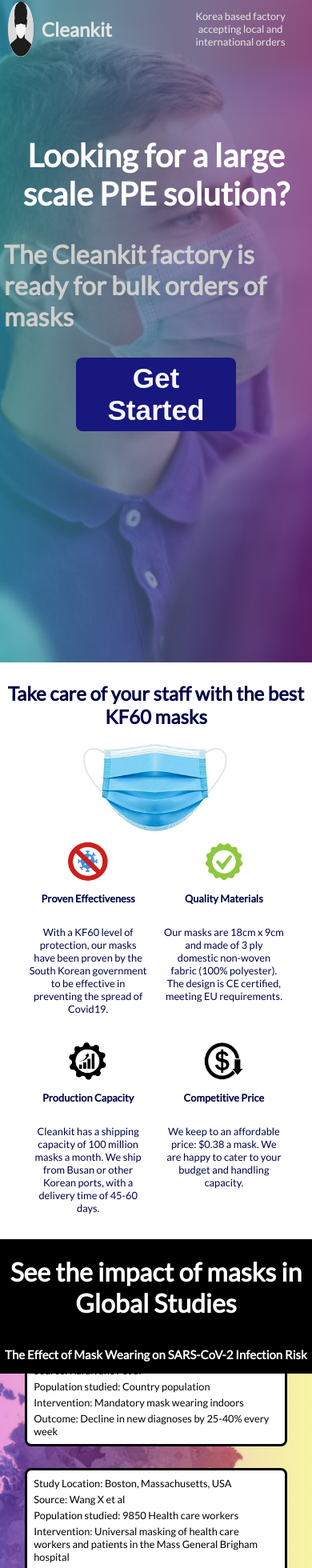
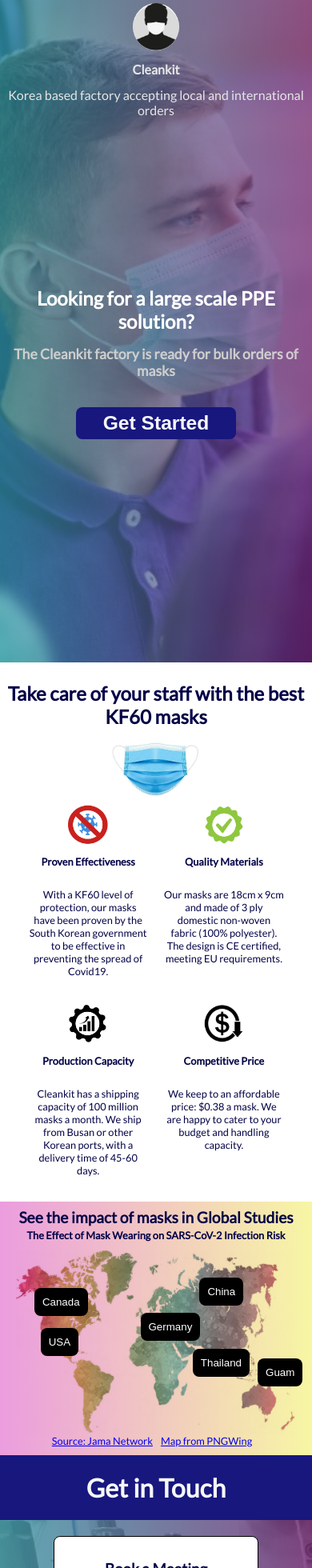
Before and after one commit to martinrombach88/b2b_masks_landing_page, a React (Create React App) app: page / in a window 390 px wide. Shown: the part 16-1976 px from the top of the page at 80% size. Built offline with nearby package versions, Linux system fonts and the light colour scheme; the HTML template or start-up script is replaced by a standard one.

Commit message:
responsive design for mobile 99%

```diff
--- a/src/ContactForm.js
+++ b/src/ContactForm.js
@@ -15,86 +15,26 @@
   }
 
   return (
+
     <div id="contact">
         <div className="overlay" id="contactOverlay"></div>
+
         <div id="contactHeader">
+
             <div className="logoDiv" id='contactLogoDiv'>
                 <img src={maskLogo} alt="logo" id="logo"/>
                 <h2>Cleankit</h2>
             </div>
+
             <h1>Get in Touch</h1>
         </div>
 
         <div id="contactContainer">
 
-              <div id='contactForm' className="contactBorder">
-
-              <div id="contactBooking">
-              <h2>Book a Meeting</h2>
-                <p>To schedule a meeting with the Cleankit Sales Team, fill in the form
-                and click 'Submit'. You will receive a confirmation email soon after.</p>
+                    <div className="contactOption contactBorder" id="book">
+                        <h3>Book a Meeting</h3>
+                        <button>Open Form</button>
                       </div>
-
-              <form>
-                  <div className="formDiv">
-                    <div className="formField">
-                      <label htmlFor="firstName">First Name</label>
-                      <input type="text" name="firstName"/>
-                    </div>
-
-                <div className="formField">
-                  <label htmlFor="lastName">Last Name</label>
-                  <input type="text" name="lastName"/>
-                </div>
-              </div>
-
-              <div className="formDiv">
-                <div className="formField">
-                  <label htmlFor="phoneNumber">Phone Number</label>
-                  <input type="phone" name="phoneNumber"/>
-                </div>
-
-                <div className="formField">
-                  <label htmlFor="email">Email</label>
-                  <input type="email" name="email"/>
-                </div>
-              </div>
-
-                <div className="formDiv">
-                  <div className="formField">
-                    <label htmlFor="company">Company Name</label>
-                    <input type="text" name="company"/>
-                  </div>
-
-                  <div className="formField">
-                    <label htmlFor="website">Website</label>
-                    <input type="url" name="website"/>
-                  </div>
-                </div>
-
-              <div className="formDiv" id="meetingInput">
-                <div className="formField">
-                    <label htmlFor="date">Meeting Date</label>
-                    <input type="date" name="date"/>
-                </div>
-
-                <div className="formField">
-                    <label htmlFor="time">Meeting Time</label>
-                    <input type="time" name="time"/>
-                </div>
-
-              </div>
-
-            <div className="formDiv">
-              <div className="formField">
-                  <input onClick={formCancel} type="submit" name="submit" value="Submit"/>
-              </div>
-            </div>
-        </form>
-
-    </div>
-
-                <div id="optionDiv">
 
                       <div className="contactOption contactBorder" id="phone">
                         <h3>Call us directly</h3>
@@ -107,10 +47,8 @@
                       </div>
 
         </div>
+
     </div>
-        </div>
-
-
 
 
 
--- a/src/HeroImage.js
+++ b/src/HeroImage.js
@@ -5,7 +5,7 @@
         <div id="firstContainer" >
             <div className="overlay" id="firstOverlay"></div>
             <div id="topBar">
-                <div className="logoDiv"><img src={maskLogo} alt="logo" id="logo"/>
+                <div id="logoDiv"><img src={maskLogo} alt="logo" id="logo"/>
                 <h2>Cleankit</h2></div>
                 <p>Korea based factory accepting local and international orders</p>
             </div>
--- a/src/InteractiveMap.js
+++ b/src/InteractiveMap.js
@@ -99,8 +99,8 @@
                 <h3>The Effect of Mask Wearing on SARS-CoV-2 Infection Risk</h3>
                 </div>
                 <img id="worldMap" src={worldMap} alt="world map"/>
-                <img id="mediaQueriesWorldMap" src={worldMap2} alt="world map" />
-                <img id="mediaQueriesWorldMap2" src={worldMap3} alt="world map" />
+                {/* <img id="mediaQueriesWorldMap" src={worldMap2} alt="world map" />
+                <img id="mediaQueriesWorldMap2" src={worldMap3} alt="world map" /> */}
                 <button id="study_1_btn" className={`mapButton ${btn1Visible ? "" : "hidden"}`} onClick={() => btnBoxChange('study_1')}>Canada</button>
 
                 <button id="study_2_btn" className={`mapButton ${btn2Visible ? "" : "hidden"}`} onClick={() => btnBoxChange('study_2')}>USA</button>
--- a/src/index.css
+++ b/src/index.css
@@ -1,7 +1,6 @@
 @import url('https://fonts.googleapis.com/css2?family=Roboto+Condensed:ital,wght@0,400;0,700;1,400&display=swap');
 
 @import url('https://fonts.googleapis.com/css2?family=Lato&display=swap');
-
 
 
 body {
@@ -12,7 +11,11 @@
   color:rgb(3, 3, 71);
 }
 
-/*  ~~~~~~~~~~~~~~~~ TOP BAR ~~~~~~~~~~~~~~~~ */
+h1, h2, h3 {
+  text-align: center;
+}
+
+/*  ~~~~~~~~~~~~~~~~ HERO IMAGE ~~~~~~~~~~~~~~~~ */
 
 #topBarContainer {
   z-index:999;
@@ -24,19 +27,33 @@
   color: rgb(247, 247, 247);
 }
 
-
-
 #topBar {
   color:rgb(230, 230, 230);
-  padding:10px;
   z-index:999;
+  height:8%;
+  margin-top:5%;
   display:flex;
-  height:10%;
-  justify-content: space-around;
+  flex-direction: column;
 }
 
 #topBar h2 {
   padding-left:10px;
+}
+
+#topBar p {
+  text-align:center;
+  margin:0;
+}
+
+#logoDiv {
+  display:flex;
+  flex-direction:column;
+  align-items:center;
+}
+
+#logoDiv h2 {
+  font-size:1em;
+  padding:0;
 }
 
 #logo{
@@ -44,17 +61,50 @@
   width:15%;
 }
 
-.logoDiv {
-  display:flex;
+#maskPic {
+  width:50%;
 }
 
-/*  ~~~~~~~~~~~~~~~~ HERO IMAGE  ~~~~~~~~~~~~~~~~ */
+#firstText {
+  z-index:999;
+  display:flex;
+  flex-direction:column;
+  justify-content: center;
+  height:100vh;
+}
 
+
+#firstText h1, #firstText h2 {
+  margin: 2%;
+}
+
+#firstText h1 {
+  color:rgb(255, 255, 255);
+  font-size:1.5em;
+
+}
+
+#firstText h2{
+  color:rgb(206, 206, 206);
+  font-size:1.1em;
+}
+
+#firstText h3 {
+  font-size:1.4em;
+  margin:5px;
+}
+
+#firstButton {
+  margin-top:7%;
+  align-self:center;
+  font-size: 1.1em;
+}
 #firstContainer {
   font-family: 'Lato', sans-serif;
   display:flex;
   flex-direction:column;
   height:100vh;
+  width:100vw;
   background-image: url(images/manProdPhoto3.jpg);
   background-size:cover;
   background-position-y: 20%;
@@ -73,31 +123,6 @@
   width:100%;
 }
 
-#firstText {
-  z-index:999;
-  margin-top:10%;
-  display:flex;
-  flex-direction:column;
-  align-self:center;
-}
-
-#firstText h1 {
-  color:rgb(255, 255, 255);
-  font-size:3.2em;
-  margin:5px;
-}
-
-#firstText h2 {
-  color:rgb(206, 206, 206);
-  font-size:1.8em;
-  margin:5px;
-}
-
-#firstButton {
-  margin-top:7%;
-  align-self:center;
-  font-size: 1.1em;
-}
 
 .button {
   display:flex;
@@ -111,11 +136,6 @@
   border:none;
 }
 
-.button h3 {
-  font-size:1.6em;
-  margin:5px;
-}
-
 /* ~~~~~~~~~~~~~~~~ PRODUCT INFO / BENEFITS ~~~~~~~~~~~~~~~~ */
 
 #productContainer {
@@ -123,7 +143,16 @@
     flex-direction: column;
     padding:2%;
     justify-content:center;
-    /* height:100vh; */
+}
+
+#productContainer h1 {
+  font-size:1.5em;
+  text-align:center;
+}
+
+#productContainer p, #productContainer h3 {
+  font-size:1em;
+  text-align:center;
 }
 
 .maskDiv {
@@ -153,7 +182,7 @@
 
 .infoCardDiv {
   width:40%;
-  font-size:1.0em;
+  font-size:0.8em;
   display:flex;
   flex-direction:column;
   align-items: center;
@@ -162,11 +191,17 @@
 }
 
 .infoIcon {
-  width:100px;
-  height:100px;
+  width:50px;
+  height:50px;
 }
 
 /* ~~~~~~~~~~~~~~~~ INTERACTIVE MAP / SOCIAL PROOF ~~~~~~~~~~~~~~~~ */
+#worldMap {
+  display:flex;
+  width:90vw;
+  align-self:center;
+}
+
 #mapOverlay {
   background: linear-gradient(to right, #ce09ad, #ece91b);
   opacity: 0.4;
@@ -179,29 +214,34 @@
   display:flex;
   position:relative;
   flex-direction: column;
-  color:white;
   font-size:0.8em;
 }
-
-
 #mapTopBar {
-  width:100%;
-  background-color:rgb(0, 0, 0);
   display:flex;
   flex-direction: column;
-  align-items: center;
   z-index:999;
+}
+#mapTopBar h1 {
+  font-size:1.5em;
+  margin-top:2%;
+  margin-bottom:2px;
+}
+
+#mapTopBar h3 {
+  font-size:1em;
+  margin:1px;
+  margin-bottom: 3%;
 }
 
 .credit {
   width:100%;
   display:flex;
-  justify-content: flex-end;
+  justify-content: center;
   padding-bottom:10px;
   z-index:999;
 }
 .credit a{
-  padding-right:10px
+  padding-right:10px;
 }
 
 .mapButton {
@@ -228,18 +268,13 @@
   display:none;
 }
 
-#mediaQueriesWorldMap {
-  display:none;
-}
 
-#mediaQueriesWorldMap2 {
-  display:none;
-}
 
 .mapStudy {
   background-color:white;
   color:black;
-  width:20%;
+  font-size: 0.8em;
+  width:60%;
   border:black 3px solid;
   border-radius:8px;
   padding:5px;
@@ -259,20 +294,20 @@
 
 #study_2{
   position:absolute;
-  top: 45%;
+  top: 35%;
   left:13%;
 }
 
 #study_2_btn {
   position:absolute;
-  top: 45%;
+  top: 50%;
   left:13%;
 }
 
 #study_3{
   position:absolute;
-  top:44%;
-  left:45%;
+  top:20%;
+  left:30%;
 }
 
 #study_3_btn {
@@ -283,8 +318,8 @@
 
 #study_4{
   position:absolute;
-  top:30%;
-  right:22%;
+  top:26%;
+  right:18%;
 }
 
 #study_4_btn {
@@ -296,19 +331,19 @@
 
 #study_5{
   position:absolute;
-  top:48%;
-  right:16%;
+  top:30%;
+  right:20%;
 }
 
 #study_5_btn {
   position:absolute;
   top:58%;
-  right:16%;
+  right:20%;
 }
 
 #study_6{
   position:absolute;
-  top:62%;
+  top:30%;
   right:3%;
 }
 
@@ -318,78 +353,88 @@
   right:3%;
 }
 
+
 /* ~~~~~~~~~~~~~~~~ CONTACT FORM / CALL TO ACTION ~~~~~~~~~~~~~~~~ */
 
 #contact {
- background-image: url("images/factorypic3.jpg");
- background-size:cover;
- display:flex;
- flex-direction: column;
- height:100vh;
+  display:flex;
+  background-image: url("images/factorypic3.jpg");
+  background-size:cover;
+  flex-direction: column;
+  height:105vh;
+ }
+
+ #contactOverlay {
+  height:105%;
+  width:100%;
+}
+ #contactContainer {
+  display:flex;
+  flex-direction: column;
+  align-items:center;
+  justify-content: center;
+  z-index:999;
+  padding-bottom:10%;
+ }
+
+.contactOption {
+  background-color:white;
+  padding:10px;
+  text-align:center;
+  margin:5%;
+  width:60%;
 }
 
-#contactOverlay {
-  height:100vh;
-  width:100%;
+#contactLogoDiv {
+  display:none;
 }
 
 #contactHeader {
-  padding-top:1%;
-  padding-bottom:1%;
   text-align: center;
   background-color: rgb(23, 23, 126);
   color:rgb(247, 247, 247);
   z-index:999;
   display:flex;
   justify-content: center;
-  padding-right:34%;
 }
 
-#contactContainer{
-  z-index:999;
-  display:flex;
-  justify-content: center;
-  flex-direction: row;
-  height:100%;
-}
+
+
 
 .contactBorder {
   border: black 1px solid;
   border-radius:8px;
 }
 
-#contactBooking {
-    display:flex;
-    flex-direction: column;
-    align-items: center;
-    padding:10px;
+#phoneIcon {
+  height:15px;
+  width:15px;
+  padding-right:5px;
 }
+
+/* FORM MODAL */
 
 #contactForm{
   margin:2%;
   display:flex;
   flex-direction: column;
-  width:35%;
+  width:90%;
+  font-size: 0.8em;
   background-color:white;
 }
 
-#optionDiv {
-  display:flex;
-  flex-direction:column;
-  justify-content: space-evenly;
-  width:20%;
+#contactForm input[type="text"], #contactForm input[type="text"], #contactForm input[type="phone"], #contactForm input[type="email"],  #contactForm input[type="url"] {
+  width:80%;
 }
 
-#phoneIcon {
-  width:4%;
-  padding-right:5px;
+#contactBooking {
+  display:flex;
+  flex-direction: column;
+  align-items: center;
+  padding:10px;
 }
-
-.contactOption {
-  background-color:white;
-  padding:10px;
-  margin:10px;
-  text-align:center;
+#contactBooking p {
+  padding-left:2%;
 }
 
 .formDiv {
@@ -441,6 +486,12 @@
   margin:3%;
 }
 
+
+/* ~~~~~~~~~~~~~~~~ MEDIA QUERIES  ~~~~~~~~~~~~~~~~ */
+
+
+
+/* Map positions
 #contactLogoDiv {
   display:flex;
   align-items:center;
@@ -452,189 +503,5 @@
 }
 
 
-/* ~~~~~~~~~~~~~~~~ MEDIA QUERIES  ~~~~~~~~~~~~~~~~ */
 
-/* Small Devices */
-@media only screen
-  and (min-device-width: 20em) {
-
-  /* Front Page */
-
-  #firstText {
-    padding-top:20%;
-  }
-
-  #firstText h1, h1 {
-    font-size:1.5em;
-    text-align: center;
-  }
-
-  #firstText h2, #firstText h3, #firstText h4 {
-    font-size:1.1em;
-  }
-
-  #logoDiv {
-    width:30%;
-    display:flex;
-    font-size:0.6em;
-    justify-content: center;
-  }
-
-  #topBar {
-    margin-top:15%;
-    text-align:center;
-    flex-direction:column;
-    align-items:center;
-  }
-
-  /*Product Info*/
-
-  #productContainer h1 {
-    font-size:1.5em;
-  }
-
-  #productContainer p, #productContainer h3 {
-    font-size:1em;
-    text-align:center;
-  }
-
-  .infoCardDiv{
-    font-size:0.8em;
-  }
-
-  #maskPic {
-    width:50%;
-  }
-
-  .infoIcon {
-    width:50px;
-    height:50px;
-  }
-
-  #study_1_btn, #study_2_btn, #study_3_btn, #study_4_btn, #study_5_btn, #study_6_btn, #study_1 button, #study_2 button, #study_3 button, #study_4 button  {
-    display:none;
-  }
-
-  #study_1 {
-    display:flex;
-    width:80%;
-    top: 14%;
-    left:8%;
-  }
-
-  #study_2 {
-    display:flex;
-    width:80%;
-    top: 32%;
-    left:8%;
-  }
-
-  #study_3 {
-    display:flex;
-    width:80%;
-    top: 52%;
-    left:8%;
-  }
-
-  #study_4 {
-    display:flex;
-    width:80%;
-    top: 72%;
-    left:8%;
-  }
-
-  /* Contact Form */
-
-  #contact {
-    height:100vh;
-  }
-
-  #contactOverlay {
-    height:100vh;
-  }
-
-  #contactLogoDiv {
-    display:none;
-  }
-
-  #contactHeader {
-    padding-right:0;
-    background:none;
-  }
-
-  #contactContainer {
-    flex-direction: column;
-    align-items:center;
-    justify-content: flex-start;
-  }
-
-  #contactBooking p {
-    padding-left:2%;
-  }
-
-  #contactForm {
-    width:90%;
-    font-size: 0.8em;
-  }
-
-  #contactForm input[type="text"], #contactForm input[type="text"], #contactForm input[type="phone"], #contactForm input[type="email"],  #contactForm input[type="url"] {
-    width:80%;
-  }
-
-   #optionDiv {
-    display:flex;
-    width:60%;
-  }
-
-  .formField input[type="submit"] {
-    margin-bottom: 10%;
-    padding-right: 45%;
-    padding-left: 45%;
-  }
-
-  #worldMap {
-    display:none;
-  }
-
-  #mediaQueriesWorldMap {
-    display:flex;
-    width:95%;
-    padding-right:20px;
-  }
-}
-
-@media only screen
-  and (min-device-width: 481px) {
-
-    #firstText {
-      padding-top:4%;
-    }
-
-    #firstText h1, h1 {
-      font-size:2.5em;
-      text-align: center;
-      margin-block-start: 0.67em;
-      margin-block-end: 0.67em;
-    }
-
-    #firstText h2, #firstText h3, #firstText h4 {
-      font-size:2.0em;
-    }
-
-    #logoDiv {
-      width:30%;
-      display:flex;
-      font-size:0.6em;
-    }
-
-    #topBar p{
-      font-size:0.8em;
-    }
-
-    #topBar {
-      margin-top:0%;
-      text-align:center;
-      flex-direction:row;
-      align-items:center;
-    }
-}
+*/
```
Also changed, not shown: src/BookingForm.js (added, +71 -0 lines). Lines whose indentation alone changed are shown as unchanged.
